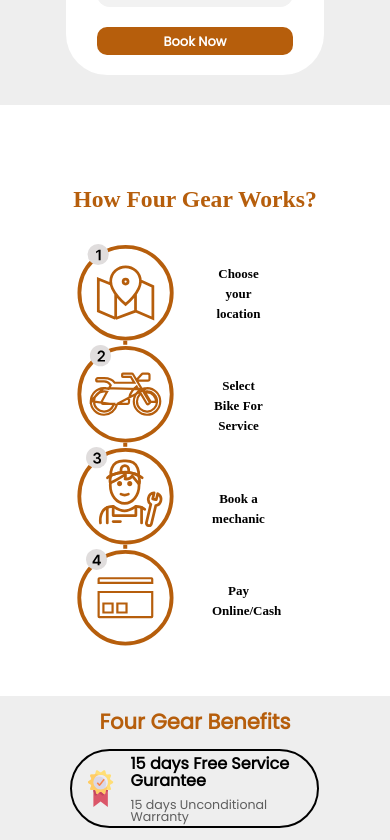
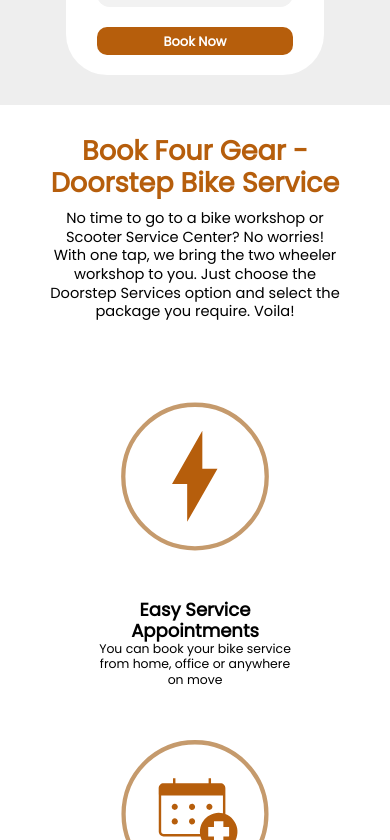
Before and after one commit to anshulkumarx7/FourGear-MotorBikeService-FrontEnd, a React (Vite) app: page / in a window 390 px wide. Shown: the part 764-1604 px from the top of the page. Built offline with nearby package versions, Linux system fonts and the light colour scheme.

Commit message:
fix mobile version Feature.jsx

```diff
--- a/src/App.jsx
+++ b/src/App.jsx
@@ -18,8 +18,8 @@
         <Navbar />
         {/* <Hero /> */}
         <BookService />
-        {/* <Features />
-        <Pickup30/> */}
+        <Features />
+        {/* <Pickup30/> */}
         <FourGearWorks/>
         <Benefit />
         <Brands/>
--- a/src/Styles/BookService.css
+++ b/src/Styles/BookService.css
@@ -159,7 +159,7 @@
     height:5vh;
   }
 }
-@media screen and (max-width: 515px) {
+@media screen and (max-width: 700px) {
   .fourGearBookServiceContainer {
     flex-direction: column;
 
--- a/src/Styles/Features.css
+++ b/src/Styles/Features.css
@@ -3,15 +3,18 @@
   font-family: "Poppins", sans-serif;
   width: 100vw;
   max-width: 100%;
-  height: 101vh;
+  /* height: 101vh; */
+  height:auto;
   /* border: 2px solid red; */
   display: flex;
   align-items: center;
   justify-content: center;
+  margin: 3rem 0;
 }
 .fourGearFeatureContainer {
   width: 74.375vw;
-  height: 75.63vh;
+  /* height: 75.63vh; */
+  height:auto;
   /* border: 2px solid blue; */
   display: flex;
   flex-direction: column;
@@ -23,21 +26,24 @@
   height: auto;
   /* border: 2px solid black; */
   text-align: center;
+  margin-bottom: 4rem;
 }
 .fourGearFeatureContent h2 {
   font-weight: 700;
-  font-size: 3.6vw;
-  line-height: 4.4vw;
+  font-size: 3vw;
+  line-height: 3.4vw;
+  padding-bottom: 2rem;
   color: #b65e0c;
 }
 .fourGearFeatureContent p {
   font-weight: 400;
-  font-size: 1.88rem;
+  font-size: 1.7vw;
   line-height: 127.52%;
 }
 .fourGearFeatureInnerContainer {
   width: 100%;
-  height: 49.11vh;
+  /* height: 49.11vh; */
+  height:auto;
   /* border: 2px solid purple; */
   display: flex;
   align-items: center;
@@ -45,7 +51,7 @@
 }
 .fourGearFeatureIconBox {
   width: 20.8vw;
-  height: 100%;
+  height: auto;
   /* border: 2px solid black; */
   display: flex;
   flex-direction: column;
@@ -59,11 +65,62 @@
 }
 .fourGearFeatureIconBox h3 {
   font-weight: 600;
-  font-size: 2.1rem;
+  font-size: 1.5vw;
+  padding-top: 1.6vw;
   line-height: 127.52%;
 }
 .fourGearFeatureIconBox h5{
     font-weight: 300;
-    font-size: 18.806px;
+    font-size: 1.3vw;
     line-height: 127.52%;
 }
+@media (min-width:600px) and (max-width:1100px){
+  .fourGearFeatureIconBox{
+    justify-content: unset;
+  }
+  .fourGearFeatureContainer{
+    justify-content: unset;
+  }
+  .fourGearFeatureContent h2{
+    padding-bottom: 1rem;
+  }
+
+}
+@media screen and (max-width:599px) {
+  .fourGearFeatureContainer{
+    width:29.2rem;
+  }
+  .fourGearFeatureInnerContainer{
+    flex-direction: column;
+  }
+  .fourGearFeatureContent{
+    width:29.2rem;
+  }
+  .fourGearFeatureContent h2{
+    font-size: 2.7rem;
+    line-height: 3.2rem;
+    padding-bottom: 1rem;
+  }
+  .fourGearFeatureContent p{
+    font-size: 1.461rem;
+    line-height: 1.863rem;
+  }
+  .fourGearFeatureIconBox{
+    width:20rem;
+    padding-bottom: 1rem;
+  }
+  .fourGearFeatureIconBox img{
+    max-width:14.839rem;
+    height:23.14rem;
+
+  }
+  .fourGearFeatureIconBox h3{
+    font-size: 1.8rem;
+    line-height: 2.1rem;
+  }
+  .fourGearFeatureIconBox h5{
+    font-size: 1.244rem;
+    line-height: 1.586rem;
+  }
+
+}
--- a/src/Styles/FourGearWorks.css
+++ b/src/Styles/FourGearWorks.css
@@ -10,6 +10,8 @@
   display: flex;
   align-items: center;
   justify-content: center;
+  font-family: "Poppins", sans-serif;
+
 }
 .fourGearworkContainer {
   width: 68.61vw;
@@ -22,8 +24,8 @@
 }
 .fourGearworkContainer h1 {
   font-weight: 600;
-  font-size: 4.305vw;
-  line-height: 7.5rem;
+  font-size: 3vw;
+  line-height: 3.3vw;
   text-align: center;
   color: #b65e0c;
   padding: 3rem 0;
```
